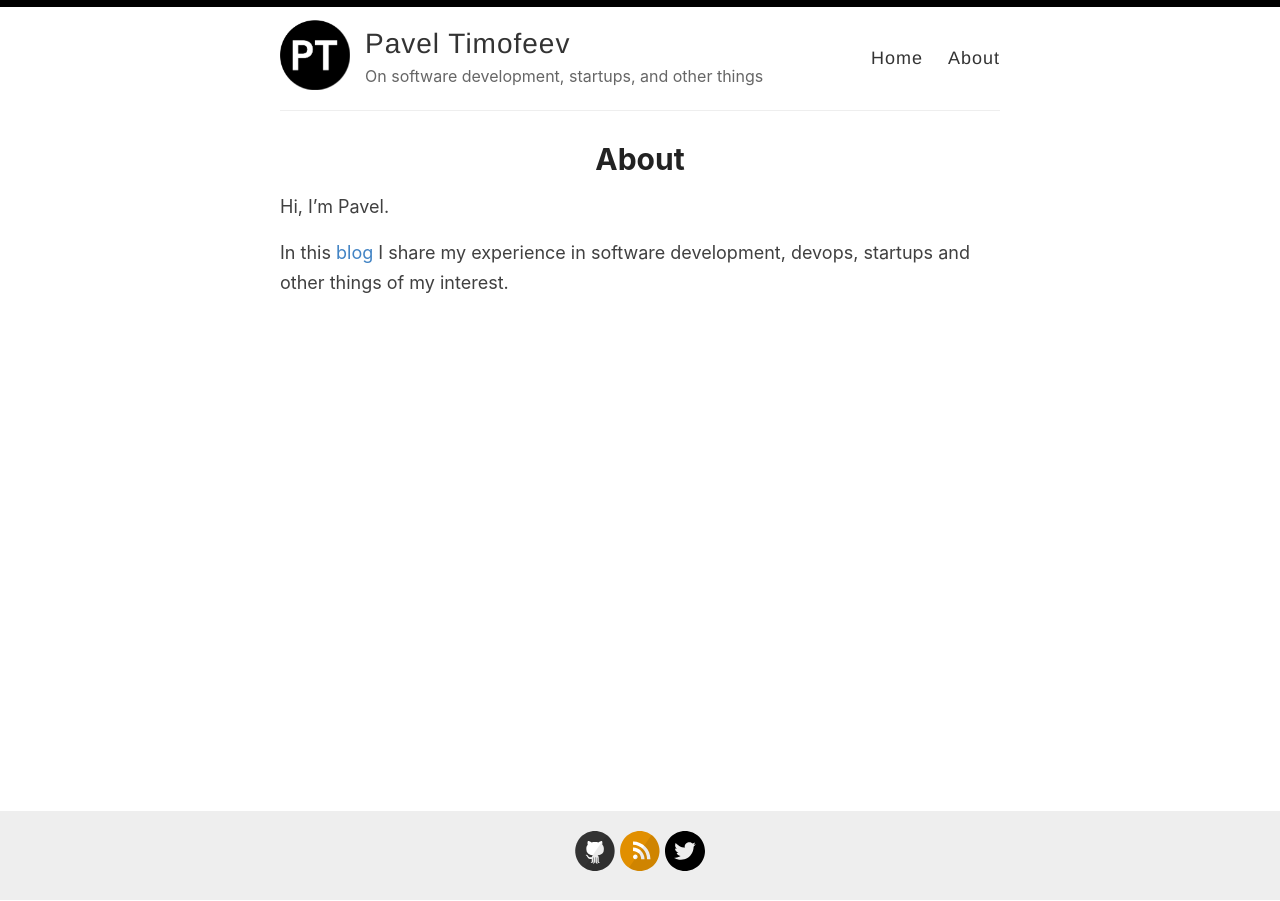
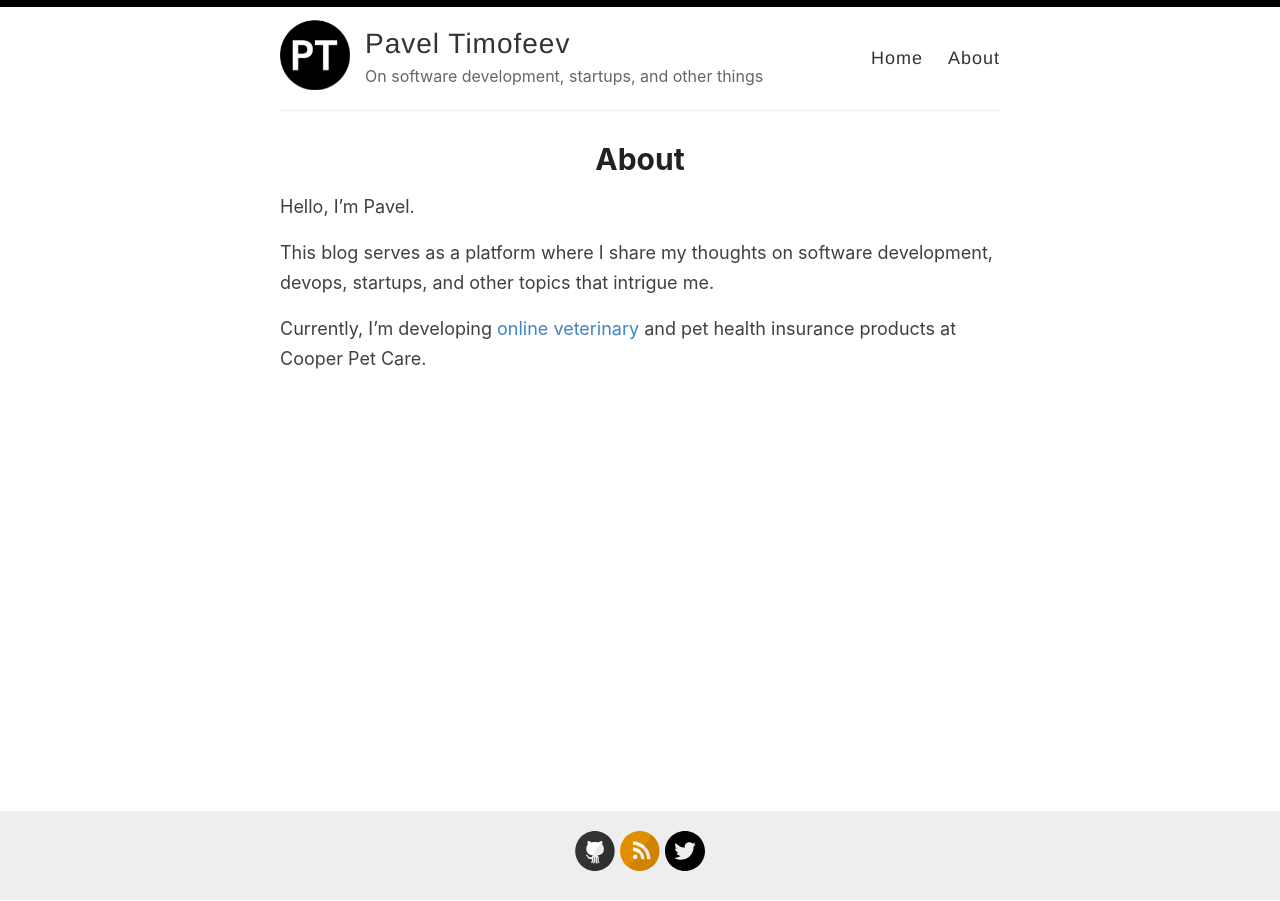
Before and after one commit to ptcodes/ptcodes.github.io, a Jekyll site: the page built from _pages/about.md, in a window 1280 px wide. Built offline with Jekyll 4.4.1, drawn with Linux system fonts in a browser that asks for light colours.

Commit message:
update the about page

```diff
--- a/_pages/about.md
+++ b/_pages/about.md
@@ -4,6 +4,8 @@ title: About
 permalink: /about/
 ---
 
-Hi, I'm Pavel.
+Hello, I'm Pavel.
 
-In this [blog](/) I share my experience in software development, devops, startups and other things of my interest.
+This blog serves as a platform where I share my thoughts on software development, devops, startups, and other topics that intrigue me.
+
+Currently, I'm developing [online veterinary](https://cooperpetcare.com) and pet health insurance products at Cooper Pet Care.
```
